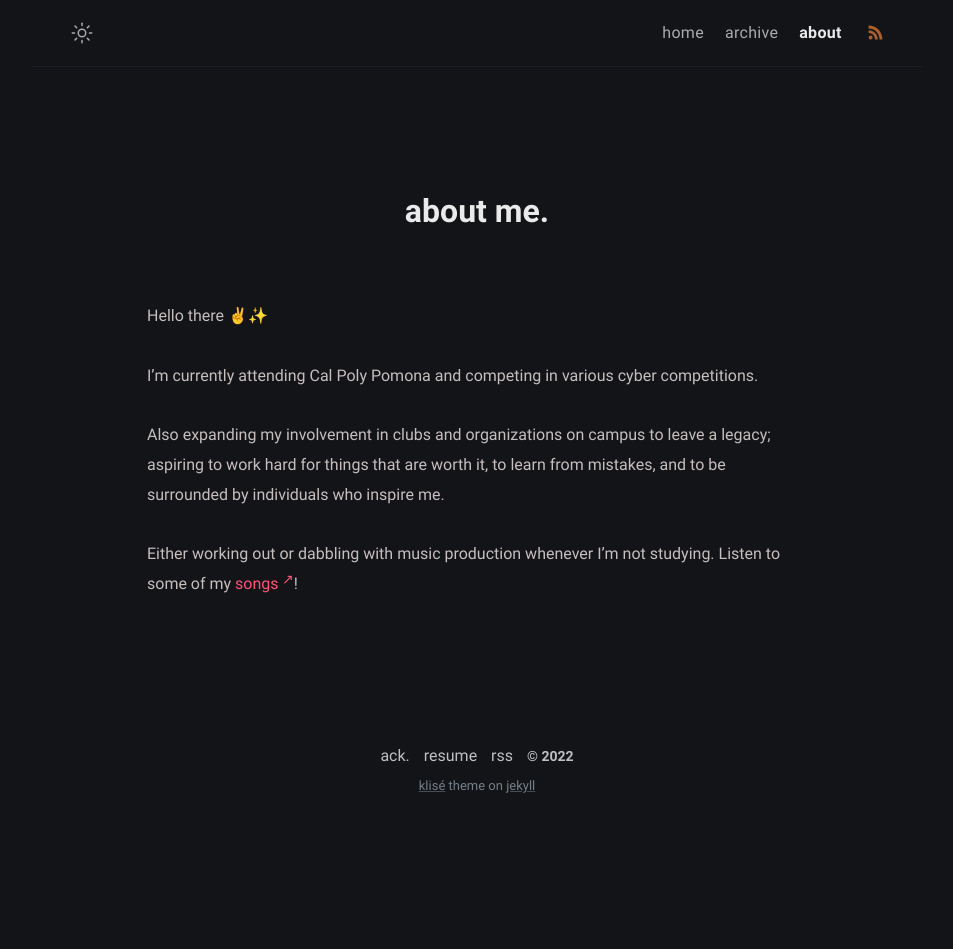
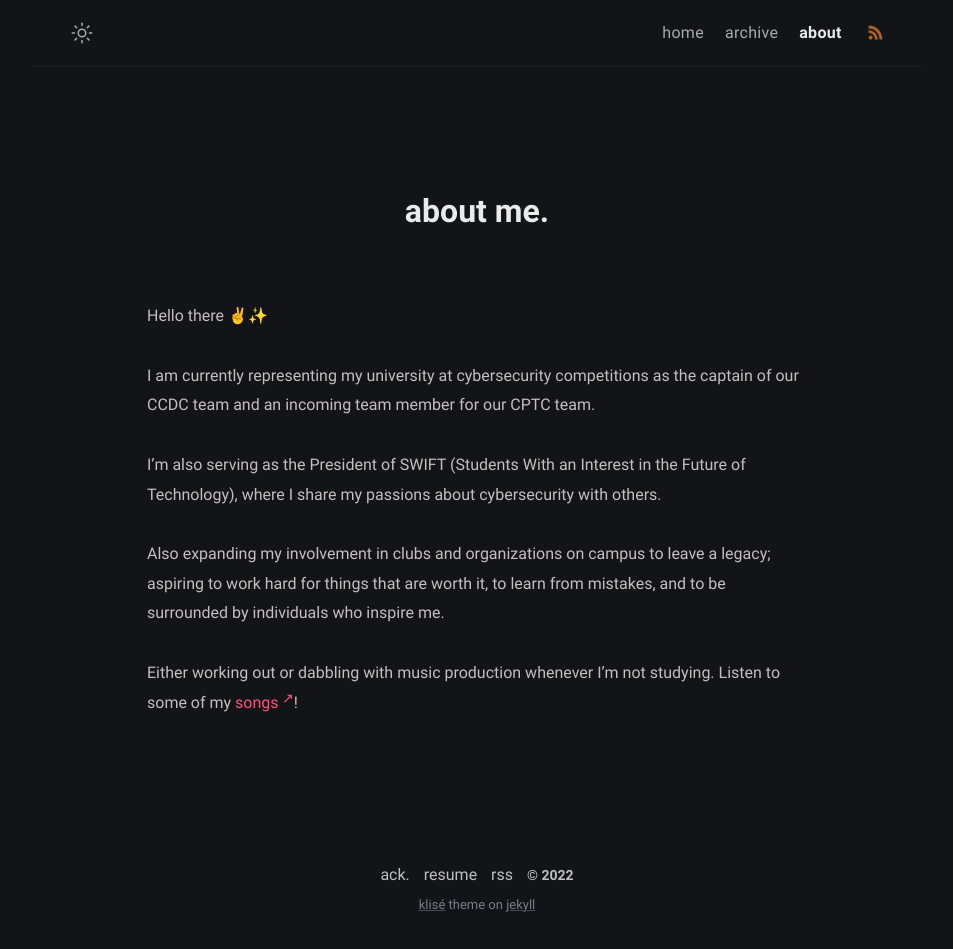
Before and after one commit to fyrworx4/old-fyrworx4.github.io, a Jekyll site: the page built from about.md, in a window 1280 px wide. Shown: the whole page, without its empty margins (163-1116 px from the left). Built offline with Jekyll 4.4.1, drawn with Linux system fonts in a browser that asks for light colours; before the commit the page ends 900 px from its top, so only the background shows below that.

Commit message:
changed about

```diff
--- a/about.md
+++ b/about.md
@@ -2,12 +2,17 @@
 title: about me
 permalink: /about/
 layout: page
-excerpt: Hello, I'm an infosec student from Southern California.
+excerpt: An info-sec student and aspiring hacker
 comments: false
 ---
 Hello there ✌✨
 
-I'm currently attending Cal Poly Pomona and competing in various cyber competitions.
+I am currently representing my university at cybersecurity competitions as the captain of our CCDC team and an incoming team member for our CPTC team.
+
+I'm also serving as the President of SWIFT (Students With an Interest in the Future of Technology), where I share my passions about cybersecurity with others.
+
+
+
 
 Also expanding my involvement in clubs and organizations on campus to leave a legacy; aspiring to work hard for things that are worth it, to learn from mistakes, and to be surrounded by individuals who inspire me.
 
```
